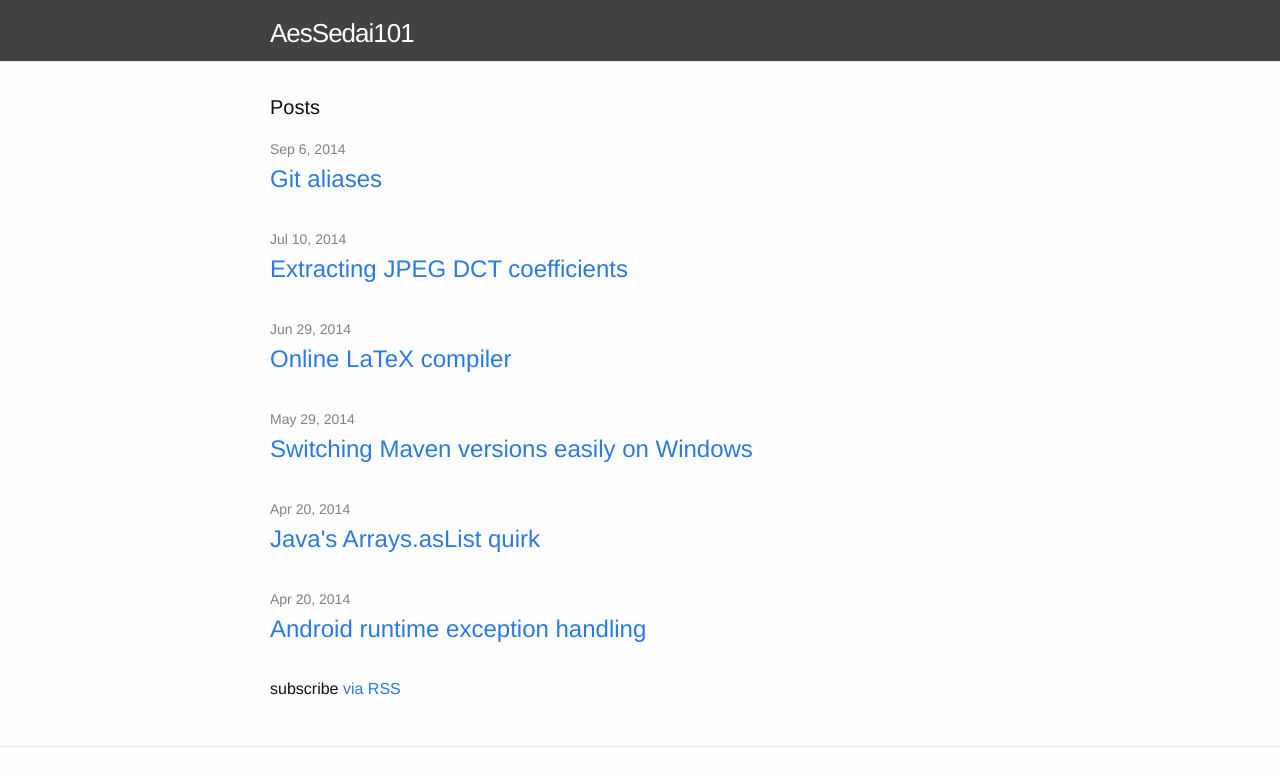
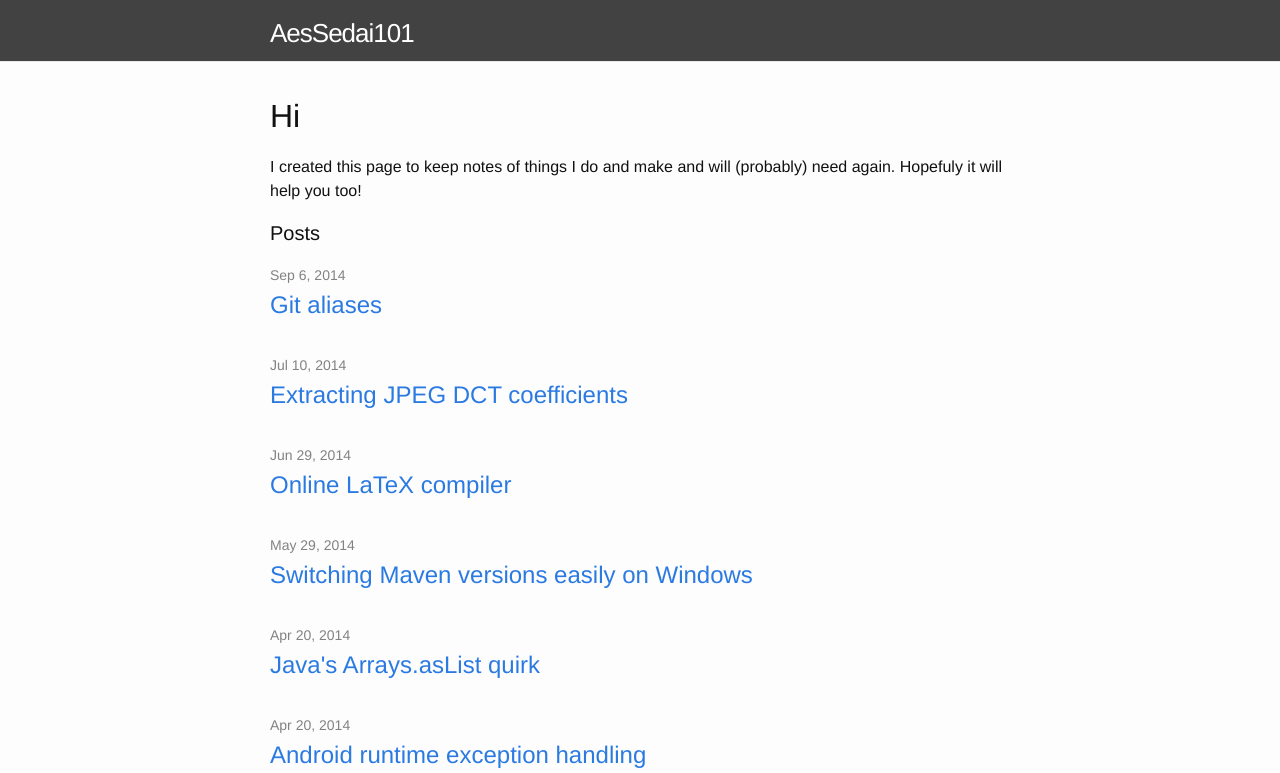
Before and after one commit to AesSedai101/AesSedai101.github.io, a Jekyll site: the page built from index.html, in a window 1280 px wide, cut to the strip 0-773 px from the top of the page. Built offline with Jekyll 4.4.1, drawn with Linux system fonts in a browser that asks for light colours.

Commit message:
Added index note.

```diff
--- a/index.html
+++ b/index.html
@@ -3,6 +3,9 @@ layout: default
 ---
 
 <div class="home">
+
+  <h1>Hi</h1>
+  <p>I created this page to keep notes of things I do and make and will (probably) need again. Hopefuly it will help you too! </p>
 
   <h1 class="page-heading">Posts</h1>
 
```
